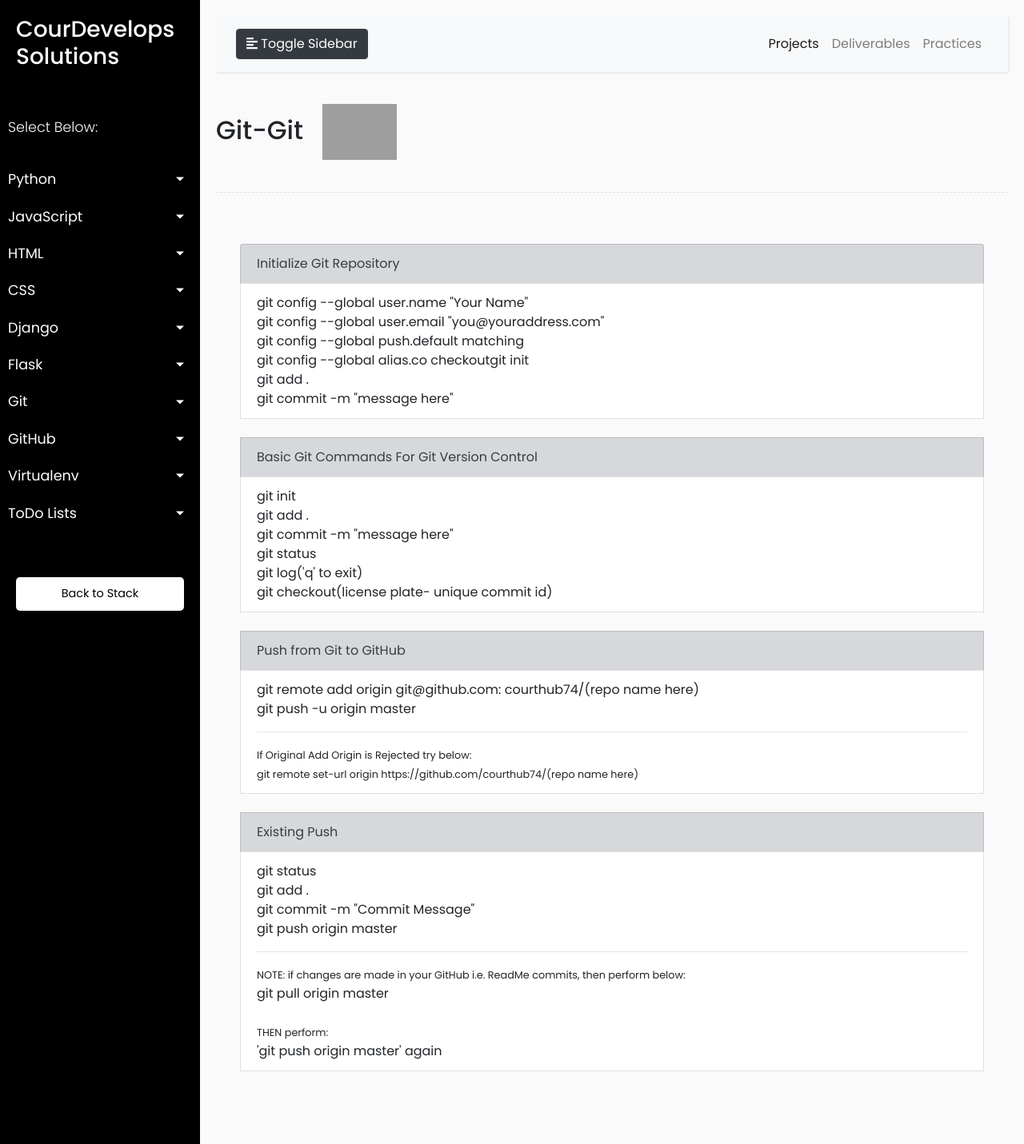
After one commit to courthub74/CourDevs-Solutions, a Django app: page /initializegit/ in a window 1280 px wide. The commit adds this page. Shown: the whole page at 80% size. Run offline with Django 3.2, Linux system fonts and the light colour scheme; some libraries are stand-ins or nearby versions; grey boxes are pictures that could not be loaded.

Commit message:
Git added

```diff
--- a/courdevs/templates/base.html
+++ b/courdevs/templates/base.html
@@ -7,7 +7,7 @@
     <meta charset="utf-8">
     <meta name="viewport" content="width=device-width, initial-scale=1.0">
     <meta http-equiv="X-UA-Compatible" content="IE=edge">
-    <title>CourDevs Oracle</title>
+    <title>CourDevelops Oracle</title>
 
 
 
@@ -28,7 +28,7 @@
         <!-- Sidebar  -->
         <nav id="sidebar">
             <div class="sidebar-header">
-                <h3>CourDevs Solutions</h3>
+                <h3>CourDevelops Solutions</h3>
             </div>
 
             <ul class="list-unstyled components">
@@ -40,7 +40,7 @@
                     <a href="#python" data-toggle="collapse" aria-expanded="false" class="dropdown-toggle">Python</a>
                     <ul class="collapse list-unstyled" id="python">
                         <li>
-                            <a href="#">TryExcept</a>
+                            <a href="{% url 'try_except' %}">TryExcept</a>
                         </li>
                     </ul>
                 </li>
@@ -131,7 +131,7 @@
                     <a href="#git" data-toggle="collapse" aria-expanded="false" class="dropdown-toggle">Git</a>
                     <ul class="collapse list-unstyled" id="git">
                         <li>
-                            <a href="#">Initialize Git</a>
+                            <a href="{% url 'initializegit' %}">General Git</a>
                         </li>
                         <li>
                             <a href="#">Push to Heroku</a>
@@ -165,7 +165,11 @@
                     <a href="#virtualenv" data-toggle="collapse" aria-expanded="false" class="dropdown-toggle">Virtualenv</a>
                     <ul class="collapse list-unstyled" id="virtualenv">
                         <li>
-                            <a href="#">Start Virtualenv</a>
+                            <a href="#">Install Virtualenv</a>
+                        </li>
+
+                        <li>
+                            <a href="#">Activate Virtualenv</a>
                         </li>
                     </ul>
                 </li>
--- /dev/null
+++ b/courdevs/templates/initializegit.html
@@ -0,0 +1,106 @@
+{% extends 'base.html' %}
+
+
+{% block content %}
+
+<!DOCTYPE html>
+ <html lang="en">
+        <head>
+            <meta charset="UTF-8">
+            <meta name="viewport" content="width=device-width, initial-scale=1.0">
+            <title>CourDevs Solutions</title>
+
+
+
+        </head>
+
+  <body>
+
+    <div id="content">
+
+          <nav class="navbar navbar-expand-lg navbar-light bg-light">
+                <div class="container-fluid">
+
+                    <button type="button" id="sidebarCollapse" class="btn btn-dark">
+                        <i class="fas fa-align-left"></i>
+                        <span>Toggle Sidebar</span>
+                    </button>
+                    <button class="btn btn-dark d-inline-block d-lg-none ml-auto" type="button" data-toggle="collapse" data-target="#navbarSupportedContent" aria-controls="navbarSupportedContent" aria-expanded="false" aria-label="Toggle navigation">
+                        <i class="fas fa-align-justify"></i>
+                    </button>
+
+                    <div class="collapse navbar-collapse" id="navbarSupportedContent">
+                        <ul class="nav navbar-nav ml-auto">
+                            <li class="nav-item active">
+                                <a class="nav-link" href="{% url 'projects' %}">Projects</a>
+                            </li>
+                            <li class="nav-item">
+                                <a class="nav-link" href="#">Deliverables</a>
+                            </li>
+                            <li class="nav-item">
+                                <a class="nav-link" href="#">Practices</a>
+                            </li>
+
+                        </ul>
+                    </div>
+                </div>
+            </nav>
+
+
+    <h2>Git-Git<img src="https://external-content.duckduckgo.com/iu/?u=http%3A%2F%2Fterokarvinen.com%2Fwp-content%2Fuploads%2F2012%2F08%2Fgit-logo-cc-by-300x300.png&f=1&nofb=1" height="70" class="ml-4"></h2>
+
+    <div class="line"></div>
+
+
+    <div class="container-fluid">
+            <div class="media">
+			<div class="container">
+
+
+			<br>
+
+
+			    <ol class="list-group mr-8">
+
+			    	<li class="list-group-item list-group-item-secondary">Initialize Git Repository</li>
+			    	<li class="list-group-item">git config --global user.name "Your Name" <br>
+												git config --global user.email "you@youraddress.com" <br>
+												git config --global push.default matching <br>
+												git config --global alias.co checkoutgit init <br>
+												git add . <br>
+												git commit -m "message here" <br>
+												</li>
+			    	<br>
+
+			    	<li class="list-group-item list-group-item-secondary">Basic Git Commands For Git Version Control</li>
+			    	<li class="list-group-item">git init <br>
+												git add . <br>
+												git commit -m "message here" <br>
+												git status  <br>
+												git log('q' to exit) <br>
+												git checkout(license plate- unique commit id)</li></li>
+
+					<br>
+					<li class="list-group-item list-group-item-secondary">Push from Git to GitHub</li>
+					<li class="list-group-item">git remote add origin git@github.com: courthub74/(repo name here) <br>
+												git push -u origin master <br>
+												<hr>
+												<small>If Original Add Origin is Rejected try below:<br>
+												git remote set-url origin https://github.com/courthub74/(repo name here)</small></li>
+
+					<br>
+					<li class="list-group-item list-group-item-secondary">Existing Push</li>
+					<li class="list-group-item">git status <br>
+												git add . <br>
+												git commit -m "Commit Message" <br>
+												git push origin master <br>
+												<hr>
+												<small>NOTE: if changes are made in your GitHub i.e. ReadMe commits, then perform below:</small><br>
+														git pull origin master <br>
+														<br>
+														<small>THEN perform:</small><br>
+															'git push origin master' again</li>
+
+
+
+{% endblock %}
--- a/courdevs/templates/mvcbasics.html
+++ b/courdevs/templates/mvcbasics.html
@@ -59,7 +59,7 @@
 
     <div class="line"></div>
 
-     <div class="container">
+    <div class="container">
     <ol class="list-group mr-8">
 			    	<li class="list-group-item"><h5>DJANGO IS MVC ARCHITECTURE</h5>
 
--- a/courdevs/urls.py
+++ b/courdevs/urls.py
@@ -4,9 +4,13 @@ from . import views
 urlpatterns = [
 	path('', views.main, name='main'),
 
+	#PYTHON
+	#Try Except
+	path('try_except/', views.try_except, name="try_except"),
+
+	#DJANGO
 	#Django Notes
 	path('setupdjango/', views.setupdjango, name="setupdjango"),
-
 	#MVC Notes
 	path('mvcbasics/', views.mvcbasics, name="mvcbasics"),
 
@@ -16,4 +20,9 @@ urlpatterns = [
 	path('project_uncross/<list_id>', views.project_uncross, name="project_uncross"),
 	path('project_delete/<list_id>', views.project_delete, name="project_delete"),
 
+
+	#GIT
+	#InitializeGit
+	path('initializegit/', views.initializegit, name="initializegit"),
+
 ]
--- a/courdevs/views.py
+++ b/courdevs/views.py
@@ -9,7 +9,20 @@ from django.contrib import messages
 def main(request):
 	return render(request, "main.html", {})
 
+#####################################################
+
+#PYTHON
+
+#TRYEXCEPT
+def try_except(request):
+	return render(request, "try_except.html", {})
+
+
+######################################################
+
 #DJANGO
+
+#DJANGOSETUP
 def setupdjango(request):
 	return render(request, "setupdjango.html", {})
 
@@ -17,6 +30,15 @@ def setupdjango(request):
 def mvcbasics(request):
 	return render(request, "mvcbasics.html", {})
 
+######################################################
+
+#GIT
+
+#INITIALIZEGIT
+def initializegit(request):
+	return render(request, "initializegit.html", {})
+
+######################################################
 
 #PROJECTSentry
 def projects(request):
@@ -53,3 +75,5 @@ def project_delete(request, list_id):
 	projects.delete()
 	messages.success(request, ('Project Has Been Deleted'))
 	return redirect ('projects')
+
+######################################################
```
Also changed, not shown: courdevs/templates/main.html (+4 -4 lines), courdevs/templates/setupdjango.html (+9 -9 lines), courdevs/templates/try_except.html (added, +84 -0 lines).
